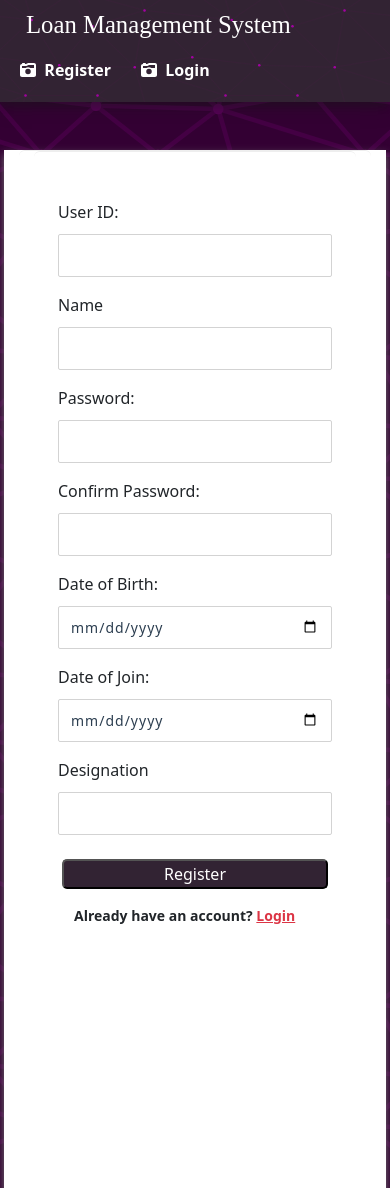
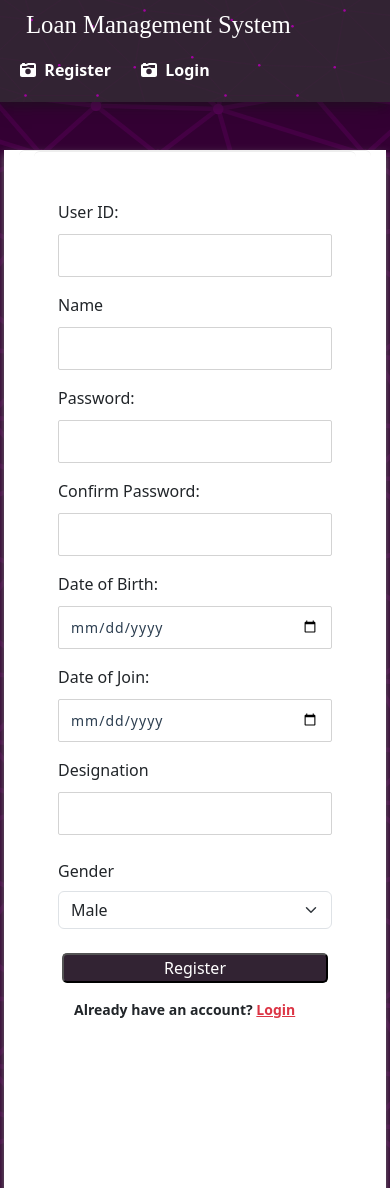
Before and after one commit to gaurav597/LoanManagementSystem, a React (Create React App) app in the folder client/: page /register in a window 390 px wide. Shown: the top 1188 px of the page. Built offline with nearby package versions, Linux system fonts and the light colour scheme; grey boxes are pictures that could not be loaded; a web font is replaced by a local one.

Commit message:
added form validations

```diff
--- a/client/src/components/Registration.js
+++ b/client/src/components/Registration.js
@@ -1,44 +1,40 @@
-import React, { useState } from 'react'
-import { Link, useNavigate } from 'react-router-dom'
+import React, { useState } from "react";
+import { Link, useNavigate } from "react-router-dom";
 import "../styles/Registration.css";
-import AuthenticationService from '../services/AuthenticationService';
-import NavBar from './NavBar';
-import { Button } from 'react-bootstrap';
+import AuthenticationService from "../services/AuthenticationService";
+import NavBar from "./NavBar";
+import { Form } from "react-bootstrap";
 const Registration = () => {
   const history = useNavigate();
   //defining state
   const [dealer, setDealer] = useState({
-        employeeId: '',
-        employeeName: '',
-        gender: '',
-        password: '',
-        dateOfBirth: '',
-        dateOfJoin: '',
-        designation: '',
+    employeeId: "",
+    employeeName: "",
+    gender: "",
+    password: "",
+    confirmPassword: "",
+    dateOfBirth: "",
+    dateOfJoin: "",
+    designation: "",
   });
-    const [errors, setErrors] = useState('');
-    const [successMessage, setSuccessMessage] = useState('');
+  const [errors, setErrors] = useState("");
+  const [successMessage, setSuccessMessage] = useState("");
 
-    /*
-The JavaScript spread operator (...) allows us to quickly copy all or
-part of an existing array or object into another array or object.
-*/
-    //Updates the state of a dealer Object when user enters data in the input fields
   const handleChange = (e) => {
     const { name, value } = e.target;
-        if (name.includes('.')) {
-            const [parent, child] = name.split('.');
+    if (name.includes(".")) {
+      const [parent, child] = name.split(".");
       setDealer((prevDealer) => ({
         ...prevDealer,
         [parent]: {
           ...prevDealer[parent],
-                    [child]: value
-                }
+          [child]: value,
+        },
       }));
     } else {
       setDealer((prevDealer) => ({
         ...prevDealer,
-                [name]: value
+        [name]: value,
       }));
     }
   };
@@ -49,16 +45,13 @@ part of an existing array or object into another array or object.
     if (Object.keys(validationErrors).length === 0) {
       try {
         await AuthenticationService.register(dealer);
-                setSuccessMessage('Registration successful!');
+        setSuccessMessage("Registration successful!");
         alert("Registration Successfull");
         setTimeout(() => {
-                    history('/login'); // navigates to Login Component
+          history("/login"); // navigates to Login Component
         }, 3000);
-
-            }
-
-            catch (error) {
-                setSuccessMessage('An error occurred during registration.');
+      } catch (error) {
+        setSuccessMessage("An error occurred during registration.");
       }
     } else {
       setErrors(validationErrors);
@@ -69,36 +62,55 @@ part of an existing array or object into another array or object.
     let validationErrors = {};
 
     if (!dealer.employeeId) {
-            validationErrors.employeeId = 'User ID is required.';
+      validationErrors.employeeId = "User ID is required.";
     }
     if (!dealer.employeeName) {
-            validationErrors.employeeName = 'Name is required.';
-        }
-        else if (!/^[a-zA-Z]*$/.test(dealer.employeeName)) {
-            validationErrors.employeeName = 'Enter Alphabets Only';
+      validationErrors.employeeName = "Name is required.";
+    } else if (!/^[a-zA-Z]*$/.test(dealer.employeeName)) {
+      validationErrors.employeeName = "Enter Alphabets Only";
     }
 
     if (!dealer.password) {
-            validationErrors.password = 'Password is required.';
+      validationErrors.password = "Password is required.";
     } else if (dealer.password.length < 6) {
-            validationErrors.password = 'Password must be at least 6 characters.';
+      validationErrors.password = "Password must be at least 6 characters.";
     }
 
+    var dt = new Date(dealer.dateOfBirth);
+    let year = dt.getFullYear();
+
     if (!dealer.dateOfBirth) {
-            validationErrors.dateOfBirth = 'Date of Birth is required.';
+      validationErrors.dateOfBirth = "Date of Birth is required.";
+    } else if (2023 - year < 18) {
+      validationErrors.dateOfBirth =
+        "Invalid Date of Birth. Must be atleast 18 years old.";
     }
 
     if (!dealer.dateOfJoin) {
-            validationErrors.dateOfJoin = 'Date of Joining is required.';
+      validationErrors.dateOfJoin = "Date of Joining is required.";
+    }
+
+    if (dealer.dateOfBirth > dealer.dateOfJoin) {
+      validationErrors.dateOfJoin =
+        "Date of Joining can't be before Date of Birth";
+      validationErrors.dateOfBirth =
+        "Date of Joining can't be before Date of Birth";
     }
 
     if (!dealer.designation) {
-            validationErrors.designation = 'Designation is required';
+      validationErrors.designation = "Designation is required";
+    } else if (!/^[a-zA-Z]*$/.test(dealer.designation)) {
+      validationErrors.designation = "Enter Alphabets Only";
+    }
+
+    if (!dealer.confirmPassword) {
+      validationErrors.confirmPassword = "Retype password";
+    } else if (dealer.confirmPassword !== dealer.password) {
+      validationErrors.confirmPassword = "Password mismatch";
     }
 
     return validationErrors;
   };
-
 
   return (
     <div>
@@ -110,7 +122,9 @@ part of an existing array or object into another array or object.
               <div class="border-line">
                 <div class="card2 card border-0 ">
                   <div class="card2 card border-0 px-4 py-5">
-                                        {successMessage && <p className='success-message'>{successMessage}</p>}
+                    {successMessage && (
+                      <p className="success-message">{successMessage}</p>
+                    )}
                     <form onSubmit={handleSubmit}>
                       <div>
                         <label>User ID:</label>
@@ -120,9 +134,11 @@ part of an existing array or object into another array or object.
                           value={dealer.employeeId}
                           onChange={handleChange}
                           class="mb-3"
-                                                    className={errors.employeeId && 'error'}
+                          className={errors.employeeId && "error"}
                         />
-                                                {errors.email && <p className="error-message">{errors.email}</p>}
+                        {errors.employeeId && (
+                          <p className="error-message">{errors.employeeId}</p>
+                        )}
                       </div>
                       <div>
                         <label>Name</label>
@@ -132,9 +148,11 @@ part of an existing array or object into another array or object.
                           class="mb-3"
                           value={dealer.employeeName}
                           onChange={handleChange}
-                                                    className={errors.employeeName && 'error'}
+                          className={errors.employeeName && "error"}
                         />
-                                                {errors.employeeName && <p className="error-message">{errors.employeeName}</p>}
+                        {errors.employeeName && (
+                          <p className="error-message">{errors.employeeName}</p>
+                        )}
                       </div>
                       <div class="row d-flex">
                         <div class="col-lg-6">
@@ -145,21 +163,27 @@ part of an existing array or object into another array or object.
                             class="mb-3"
                             value={dealer.password}
                             onChange={handleChange}
-                                                        className={errors.password && 'error'}
+                            className={errors.password && "error"}
                           />
-                                                    {errors.password && <p className="error-message">{errors.password}</p>}
+                          {errors.password && (
+                            <p className="error-message">{errors.password}</p>
+                          )}
                         </div>
                         <div class="col-lg-6">
                           <label>Confirm Password:</label>
                           <input
                             type="password"
-                                                        name="password"
+                            name="confirmPassword"
                             class="mb-3"
-                                                        value={dealer.password}
+                            value={dealer.confirmPassword}
                             onChange={handleChange}
-                                                        className={errors.password && 'error'}
+                            className={errors.confirmPassword && "error"}
                           />
-                                                    {errors.password && <p className="error-message">{errors.password}</p>}
+                          {errors.confirmPassword && (
+                            <p className="error-message">
+                              {errors.confirmPassword}
+                            </p>
+                          )}
                         </div>
                       </div>
                       <div class="row d-flex">
@@ -171,9 +195,13 @@ part of an existing array or object into another array or object.
                             class="mb-3"
                             value={dealer.dateOfBirth}
                             onChange={handleChange}
-                                                        className={errors.dateOfBirth && 'error'}
+                            className={errors.dateOfBirth && "error"}
                           />
-                                                    {errors.dateOfBirth && <p className="error-message">{errors.dateOfBirth}</p>}
+                          {errors.dateOfBirth && (
+                            <p className="error-message">
+                              {errors.dateOfBirth}
+                            </p>
+                          )}
                         </div>
                         <div class="col-lg-6">
                           <label>Date of Join:</label>
@@ -183,9 +211,11 @@ part of an existing array or object into another array or object.
                             class="mb-3"
                             value={dealer.dateOfJoin}
                             onChange={handleChange}
-                                                        className={errors.dateOfJoin && 'error'}
+                            className={errors.dateOfJoin && "error"}
                           />
-                                                    {errors.dateOfJoin && <p className="error-message">{errors.dateOfJoin}</p>}
+                          {errors.dateOfJoin && (
+                            <p className="error-message">{errors.dateOfJoin}</p>
+                          )}
                         </div>
                       </div>
                       <div class="row d-flex">
@@ -197,32 +227,58 @@ part of an existing array or object into another array or object.
                             class="mb-4"
                             value={dealer.designation}
                             onChange={handleChange}
-                                                        className={errors.designation && 'error'}
+                            className={errors.designation && "error"}
                           />
-                                                    {errors.designation && <p className="error-message">{errors.designation}</p>}
+                          {errors.designation && (
+                            <p className="error-message">
+                              {errors.designation}
+                            </p>
+                          )}
                         </div>
                         <div class="col-lg-6">
-                                                    {/* <Form.Group className="mb-4" controlId="exampleForm.ControlInput1">
+                          <Form.Group
+                            className="mb-4"
+                            controlId="exampleForm.ControlInput1"
+                          >
                             <Form.Label>Gender</Form.Label>
-                                                    <Form.Select aria-label="Default select example" onChange={handleChange}>
-                                                        <option value="M">Male</option>
-                                                        <option value="F">Female</option>
-                                                        <option value="O">Other</option>
+                            <Form.Select
+                              //   aria-label="Default select example"
+                              onChange={handleChange}
+                              style={{ height: "20%" }}
+                              name="gender"
+                            >
+                              <option value="Male">Male</option>
+                              <option value="Female">Female</option>
+                              <option value="Other">Other</option>
                             </Form.Select>
-                                                </Form.Group> */}
-                                                    {errors.gender && <p className="error-message">{errors.gender}</p>}
+                          </Form.Group>
+                          {errors.gender && (
+                            <p className="error-message">{errors.gender}</p>
+                          )}
                         </div>
                       </div>
-                                            <div> <div class="row mb-3 px-3">
-                                                <button style={{
+                      <div>
+                        {" "}
+                        <div class="row mb-3 px-3">
+                          <button
+                            style={{
                               background: "#322333",
                               color: "white",
-                                                    borderRadius: "5px"
+                              borderRadius: "5px",
                             }}
-                                                > Register </button>
+                          >
+                            {" "}
+                            Register{" "}
+                          </button>
                         </div>
                         <div class="row mb-4 px-3">
-                                                    <small class="font-weight-bold">Already have an account? <a class="text-danger "> <Link to="/login"> Login </Link></a></small>
+                          <small class="font-weight-bold">
+                            Already have an account?{" "}
+                            <a class="text-danger ">
+                              {" "}
+                              <Link to="/login"> Login </Link>
+                            </a>
+                          </small>
                         </div>
                       </div>
                     </form>
@@ -232,18 +288,20 @@ part of an existing array or object into another array or object.
             </div>
             <div class="col-lg-6">
               <div class="card1 pb-5">
-                                <br /> <br />  <br /> <br />  <br /> <br />  <br />
+                <br /> <br /> <br /> <br /> <br /> <br /> <br />
                 <div class="row px-3 justify-content-center mt-4 mb-5 border-line">
-                                    <img src="https://img.freepik.com/free-vector/premium-cash-reward-bonus-work-done-best-employee-rewarding-promotion-order-efficiency-stimulation-boss-subordinate-cartoon-characters_335657-2984.jpg?w=2000" class="image" />
+                  <img
+                    src="https://img.freepik.com/free-vector/premium-cash-reward-bonus-work-done-best-employee-rewarding-promotion-order-efficiency-stimulation-boss-subordinate-cartoon-characters_335657-2984.jpg?w=2000"
+                    class="image"
+                  />
                 </div>
               </div>
             </div>
-
           </div>
         </div>
-            </div >
-        </div >
-    )
-}
+      </div>
+    </div>
+  );
+};
 
-export default Registration
+export default Registration;
--- a/client/src/styles/Registration.css
+++ b/client/src/styles/Registration.css
@@ -2,7 +2,7 @@ body {
   color: #000;
   overflow-x: hidden;
   height: 100%;
-  background-color: #B0BEC5;
+  background-color: #b0bec5;
   background-repeat: no-repeat;
 }
 
@@ -27,24 +27,33 @@ body {
   height: 280px;
 }
 
+.error-message {
+  color: red;
+}
+
 .border-line {
-  border-right: 1px solid #EEEEEE;
+  border-right: 1px solid #eeeeee;
 }
 
 .font {
-  font-family: 'Croissant One', cursive;
+  font-family: "Croissant One", cursive;
 }
 
 .btn-style {
   background: rgb(0, 135, 145);
-  background: radial-gradient(circle, rgba(0, 135, 145, 1) 0%, rgba(30, 140, 96, 1) 61%, rgba(89, 179, 76, 1) 93%);
+  background: radial-gradient(
+    circle,
+    rgba(0, 135, 145, 1) 0%,
+    rgba(30, 140, 96, 1) 61%,
+    rgba(89, 179, 76, 1) 93%
+  );
   box-shadow: 0 4px 8px 0 rgba(0, 39, 1, 0.2), 0 6px 20px 0 rgba(0, 39, 1, 0.2);
 }
 
 .line {
   height: 1px;
   width: 45%;
-  background-color: #E0E0E0;
+  background-color: #e0e0e0;
   margin-top: 10px;
 }
 
@@ -58,19 +67,19 @@ body {
 }
 
 ::placeholder {
-  color: #BDBDBD;
+  color: #bdbdbd;
   opacity: 1;
-  font-weight: 300
+  font-weight: 300;
 }
 
 :-ms-input-placeholder {
-  color: #BDBDBD;
-  font-weight: 300
+  color: #bdbdbd;
+  font-weight: 300;
 }
 
 ::-ms-input-placeholder {
-  color: #BDBDBD;
-  font-weight: 300
+  color: #bdbdbd;
+  font-weight: 300;
 }
 
 input,
@@ -82,7 +91,7 @@ textarea {
   margin-top: 2px;
   width: 100%;
   box-sizing: border-box;
-  color: #2C3E50;
+  color: #2c3e50;
   font-size: 14px;
   letter-spacing: 1px;
 }
@@ -92,7 +101,7 @@ textarea:focus {
   -moz-box-shadow: none !important;
   -webkit-box-shadow: none !important;
   box-shadow: none !important;
-  border: 1px solid #304FFE;
+  border: 1px solid #304ffe;
   outline-width: 0;
 }
 
@@ -109,7 +118,7 @@ a {
 }
 
 .btn-blue {
-  background-color: #1A237E;
+  background-color: #1a237e;
   width: 150px;
   color: #fff;
   border-radius: 2px;
@@ -122,7 +131,7 @@ a {
 
 .bg-blue {
   color: #fff;
-  background-color: #1A237E;
+  background-color: #1a237e;
 }
 
 @media screen and (max-width: 991px) {
@@ -140,7 +149,7 @@ a {
   }
 
   .card2 {
-    border-top: 1px solid #EEEEEE !important;
+    border-top: 1px solid #eeeeee !important;
     margin: 0px 15px;
   }
 }
```
Lines whose indentation alone changed are shown as unchanged.
